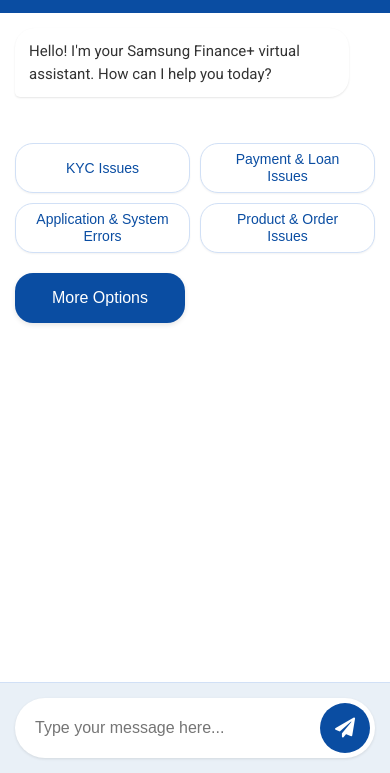
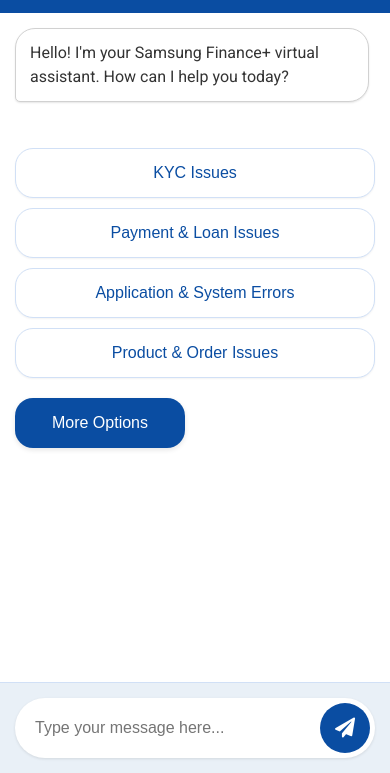
Before and after one commit to Warhyl/Samsung-Finance-Chatbot, a plain HTML site: page index.html in a window 390 px wide. Shown: the part 71-844 px from the top of the page. Drawn offline with Linux system fonts and the light colour scheme.

Commit message:
Update styles.css

```diff
--- a/styles.css
+++ b/styles.css
@@ -109,6 +109,7 @@
     color: white;
     margin-left: auto;
     border-bottom-right-radius: 5px;
+    border: 1px solid #083a7d;
 }
 
 .bot-message {
@@ -117,6 +118,7 @@
     margin-right: auto;
     border-bottom-left-radius: 5px;
     box-shadow: 0 1px 2px rgba(0, 0, 0, 0.1);
+    border: 1px solid #d1d1d1;
 }
 
 .quick-reply-section {
@@ -199,6 +201,9 @@
     padding: 15px;
     background-color: #e9f0f7;
     border-top: 1px solid #d1e0f6;
+    position: sticky;
+    bottom: 0;
+    z-index: 10;
 }
 
 .chat-input {
@@ -296,9 +301,10 @@
 /* Mobile responsive design */
 @media (max-width: 480px) {
     .chat-container {
-        width: 100%;
         height: 100vh;
         max-width: 100%;
+        border-radius: 0;
+        overflow: hidden;
     }
 
     .sf-logo {
@@ -308,26 +314,37 @@
     }
 
     .header-title h1 {
-        font-size: 22px;
+        font-size: 20px;
     }
 
     .header-title h2 {
-        font-size: 16px;
+        font-size: 15px;
     }
 
     .quick-reply-btn {
-        padding: 10px 16px;
-        font-size: 14px;
-        flex: 1;
-        min-width: 140px;
+        width: 100%;
+        padding: 10px 15px;
     }
 
     .chat-content {
         padding: 15px;
+        margin-bottom: 60px;
     }
 
     .message {
-        font-size: 15px;
+        max-width: 90%;
         padding: 12px 14px;
     }
+
+    body {
+        overflow: hidden;
+    }
+
+    .chat-container {
+        position: fixed;
+        top: 0;
+        left: 0;
+        right: 0;
+        bottom: 0;
+    }
 }
```
